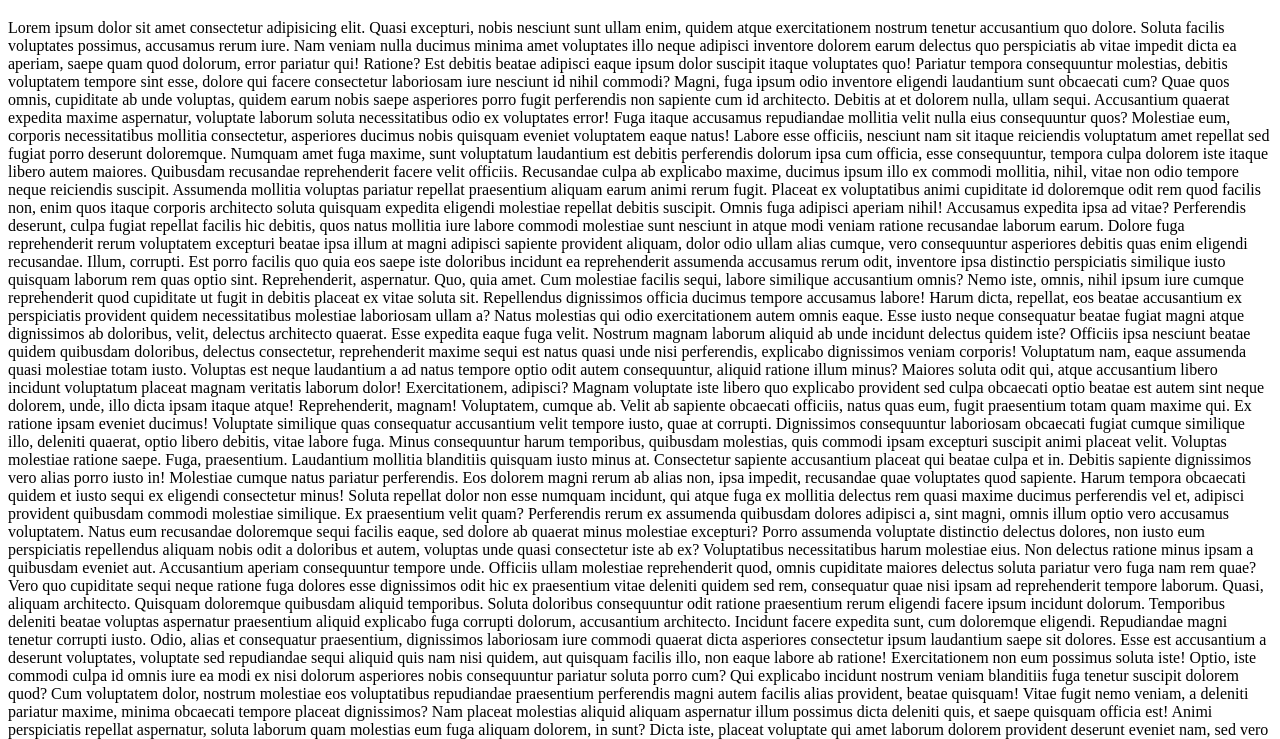
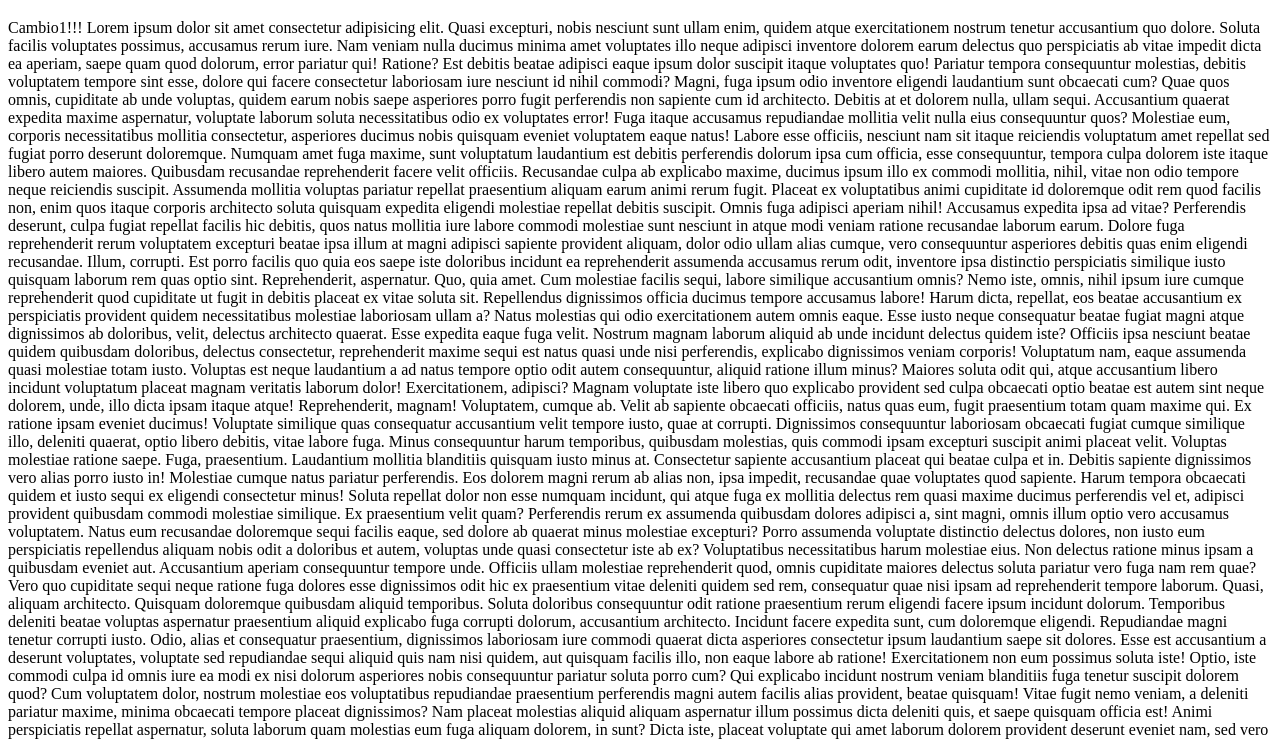
Before and after one commit to amemilars8/prueba1Git, a plain HTML site: page index.html in a window 1280 px wide. Shown: the part 61-800 px from the top of the page. Drawn offline with Linux system fonts and the light colour scheme.

Commit message:
prueba githud desktop

```diff
--- a/index.html
+++ b/index.html
@@ -9,6 +9,7 @@
 <body>
     <h1>Hola Mundo!!</h1>
     <p>
+        Cambio1!!!
         Lorem ipsum dolor sit amet consectetur adipisicing elit. Quasi excepturi, nobis nesciunt sunt ullam enim, quidem atque exercitationem nostrum tenetur accusantium quo dolore. Soluta facilis voluptates possimus, accusamus rerum iure.
         Nam veniam nulla ducimus minima amet voluptates illo neque adipisci inventore dolorem earum delectus quo perspiciatis ab vitae impedit dicta ea aperiam, saepe quam quod dolorum, error pariatur qui! Ratione?
         Est debitis beatae adipisci eaque ipsum dolor suscipit itaque voluptates quo! Pariatur tempora consequuntur molestias, debitis voluptatem tempore sint esse, dolore qui facere consectetur laboriosam iure nesciunt id nihil commodi?
```
